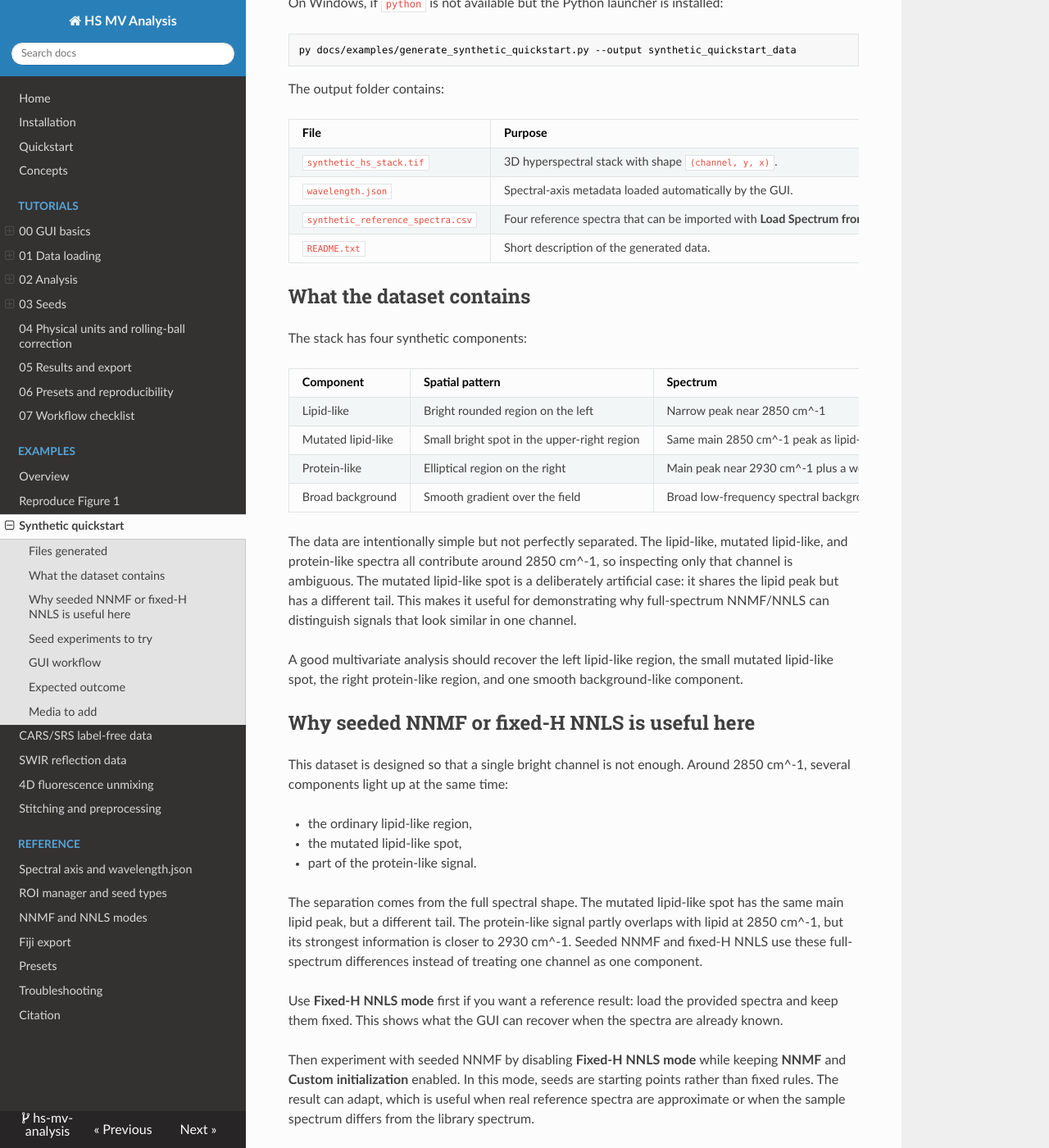
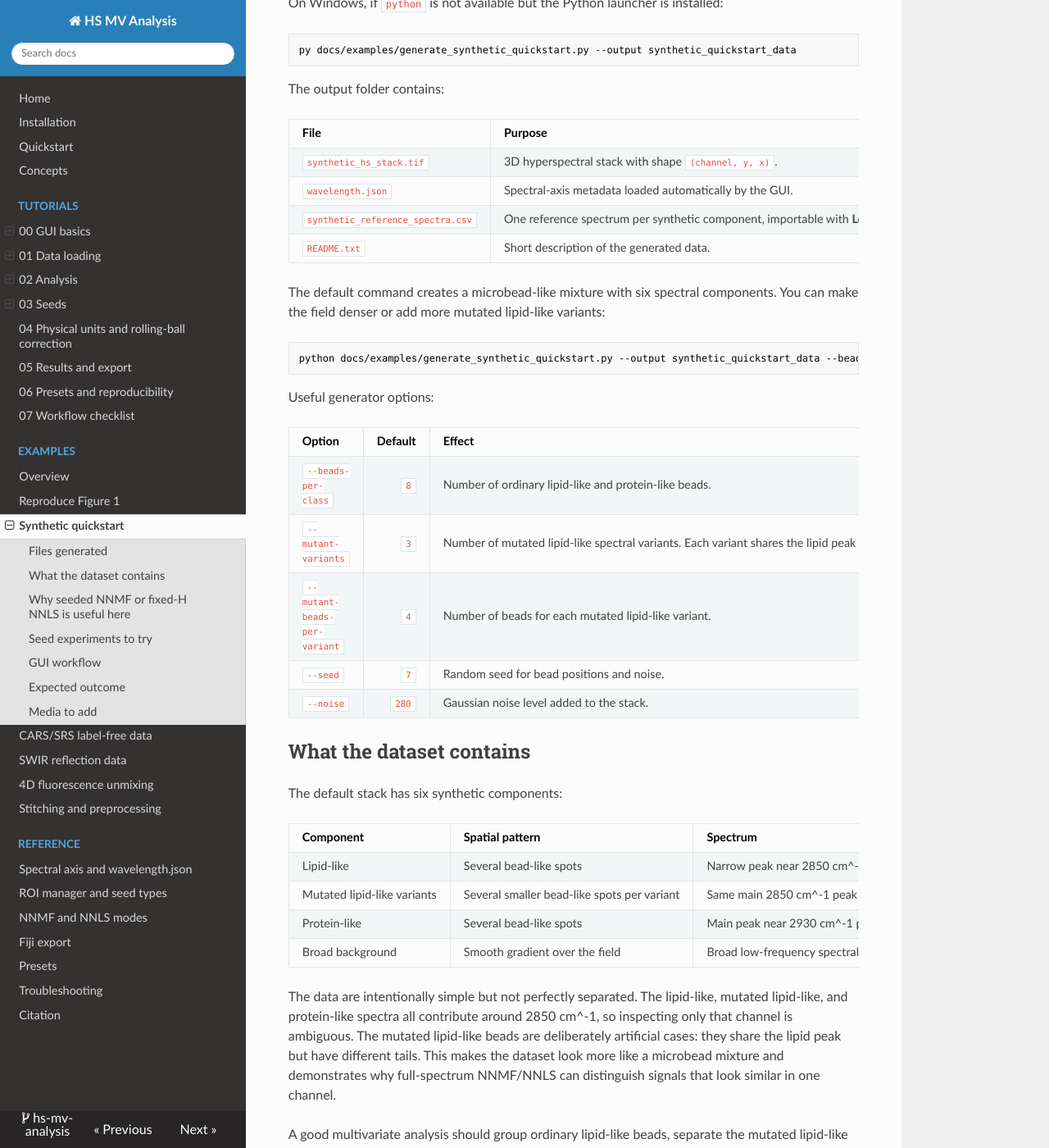
Before and after one commit to manuel-kunisch/hs_crs_analysis_gui, an MkDocs documentation site: the page built from docs/examples/synthetic_quickstart.md, in a window 1280 px wide and 1400 px high, scrolled down 544 px. Shown: the whole window at 82% size. Built offline with MkDocs 1.6.1, drawn with Linux system fonts in a browser that asks for light colours; nearby versions of some CDN libraries; some of the changed text lies outside the part shown.

Commit message:
🎉 Feature: Enhance synthetic dataset generation and documentation
- Introduced `bead_map` and `mutant_spectrum` functions for improved dataset generation.
- Updated `build_dataset` to utilize new functions, allowing for more flexible bead placement and mutant variant generation.
- Increased default dimensions of the dataset from 96x128 to 120x160.
- Enhanced README and documentation to reflect changes in dataset structure and generator options.
- Updated command-line arguments for better user control over dataset parameters.
- Clarified descriptions of synthetic components in the documentation.

````diff
--- a/docs/examples/synthetic_quickstart.md
+++ b/docs/examples/synthetic_quickstart.md
@@ -28,33 +28,49 @@ The output folder contains:
 |---|---|
 | `synthetic_hs_stack.tif` | 3D hyperspectral stack with shape `(channel, y, x)`. |
 | `wavelength.json` | Spectral-axis metadata loaded automatically by the GUI. |
-| `synthetic_reference_spectra.csv` | Four reference spectra that can be imported with **Load Spectrum from File**. |
+| `synthetic_reference_spectra.csv` | One reference spectrum per synthetic component, importable with **Load Spectrum from File**. |
 | `README.txt` | Short description of the generated data. |
+
+The default command creates a microbead-like mixture with six spectral components. You can make the field denser or add more mutated lipid-like variants:
+
+```bash
+python docs/examples/generate_synthetic_quickstart.py --output synthetic_quickstart_data --beads-per-class 14 --mutant-variants 5 --mutant-beads-per-variant 6
+```
+
+Useful generator options:
+
+| Option | Default | Effect |
+|---|---:|---|
+| `--beads-per-class` | `8` | Number of ordinary lipid-like and protein-like beads. |
+| `--mutant-variants` | `3` | Number of mutated lipid-like spectral variants. Each variant shares the lipid peak but has a different tail. |
+| `--mutant-beads-per-variant` | `4` | Number of beads for each mutated lipid-like variant. |
+| `--seed` | `7` | Random seed for bead positions and noise. |
+| `--noise` | `280` | Gaussian noise level added to the stack. |
 
 ## What the dataset contains
 
-The stack has four synthetic components:
+The default stack has six synthetic components:
 
 | Component | Spatial pattern | Spectrum |
 |---|---|---|
-| Lipid-like | Bright rounded region on the left | Narrow peak near 2850 cm^-1 |
-| Mutated lipid-like | Small bright spot in the upper-right region | Same main 2850 cm^-1 peak as lipid-like, but with a different high-wavenumber tail |
-| Protein-like | Elliptical region on the right | Main peak near 2930 cm^-1 plus a weaker overlapping peak near 2850 cm^-1 |
+| Lipid-like | Several bead-like spots | Narrow peak near 2850 cm^-1 |
+| Mutated lipid-like variants | Several smaller bead-like spots per variant | Same main 2850 cm^-1 peak as lipid-like, but variant-specific high-wavenumber tails |
+| Protein-like | Several bead-like spots | Main peak near 2930 cm^-1 plus a weaker overlapping peak near 2850 cm^-1 |
 | Broad background | Smooth gradient over the field | Broad low-frequency spectral background |
 
-The data are intentionally simple but not perfectly separated. The lipid-like, mutated lipid-like, and protein-like spectra all contribute around 2850 cm^-1, so inspecting only that channel is ambiguous. The mutated lipid-like spot is a deliberately artificial case: it shares the lipid peak but has a different tail. This makes it useful for demonstrating why full-spectrum NNMF/NNLS can distinguish signals that look similar in one channel.
+The data are intentionally simple but not perfectly separated. The lipid-like, mutated lipid-like, and protein-like spectra all contribute around 2850 cm^-1, so inspecting only that channel is ambiguous. The mutated lipid-like beads are deliberately artificial cases: they share the lipid peak but have different tails. This makes the dataset look more like a microbead mixture and demonstrates why full-spectrum NNMF/NNLS can distinguish signals that look similar in one channel.
 
-A good multivariate analysis should recover the left lipid-like region, the small mutated lipid-like spot, the right protein-like region, and one smooth background-like component.
+A good multivariate analysis should group ordinary lipid-like beads, separate the mutated lipid-like bead variants, recover protein-like beads, and keep the smooth background as its own component.
 
 ## Why seeded NNMF or fixed-H NNLS is useful here
 
 This dataset is designed so that a single bright channel is not enough. Around 2850 cm^-1, several components light up at the same time:
 
-- the ordinary lipid-like region,
-- the mutated lipid-like spot,
+- ordinary lipid-like beads,
+- mutated lipid-like beads,
 - part of the protein-like signal.
 
-The separation comes from the full spectral shape. The mutated lipid-like spot has the same main lipid peak, but a different tail. The protein-like signal partly overlaps with lipid at 2850 cm^-1, but its strongest information is closer to 2930 cm^-1. Seeded NNMF and fixed-H NNLS use these full-spectrum differences instead of treating one channel as one component.
+The separation comes from the full spectral shape. The mutated lipid-like variants have the same main lipid peak, but different tails. The protein-like signal partly overlaps with lipid at 2850 cm^-1, but its strongest information is closer to 2930 cm^-1. Seeded NNMF and fixed-H NNLS use these full-spectrum differences instead of treating one channel as one component.
 
 Use **Fixed-H NNLS mode** first if you want a reference result: load the provided spectra and keep them fixed. This shows what the GUI can recover when the spectra are already known.
 
@@ -65,8 +81,8 @@ Then experiment with seeded NNMF by disabling **Fixed-H NNLS mode** while keepin
 | Seed strategy | What to do | What it teaches |
 |---|---|---|
 | Reference spectra | Load `synthetic_reference_spectra.csv` with **Load Spectrum from File**. | Best controlled starting point; useful for checking the expected separation. |
-| Spatial ROIs | Draw ROIs on the left lipid-like blob, the small mutated lipid-like spot, the right protein-like blob, and a background region. | Shows how well ROI-derived mean spectra work when you choose representative regions. |
-| Gaussian models | Add resonance settings near 2850 cm^-1, 2930 cm^-1, and the mutated lipid tail region near 3010 cm^-1. | Shows how approximate peak knowledge can guide analysis without external spectra. |
+| Spatial ROIs | Draw ROIs on representative lipid-like beads, mutated lipid-like beads, protein-like beads, and a background region. | Shows how well ROI-derived mean spectra work when you choose representative regions. |
+| Gaussian models | Add resonance settings near 2850 cm^-1, 2930 cm^-1, and the mutated lipid tail region around 2985-3035 cm^-1. | Shows how approximate peak knowledge can guide analysis without external spectra. |
 | Mixed strategy | Use loaded spectra for known components, then draw or model only the uncertain component. | Mirrors real workflows where some components are known and others need exploration. |
 | No seeds / random NNMF | Disable **Custom initialization** and run NNMF. | Shows why unguided NNMF can be less stable when components overlap. |
 
@@ -77,20 +93,20 @@ The goal is not only to get one correct answer. Use this dataset to see how seed
 1. Start the GUI.
 2. In the **Single HS Image** tab, load `synthetic_hs_stack.tif`.
 3. Confirm that the spectral axis is loaded from `wavelength.json`.
-4. Set **Components** to `4`.
+4. Set **Components** to the number of reference spectra in the CSV. With the default generator settings, use `6`.
 5. Click **Load Spectrum from File** in the ROI Manager and select `synthetic_reference_spectra.csv`.
-6. Assign the loaded spectra to components 1, 2, 3, and 4 if prompted.
+6. Assign the loaded spectra to the matching component numbers if prompted.
 7. In the **Analysis** panel, select **NNMF**, keep **Custom initialization** enabled, and enable **Fixed-H NNLS mode** for the first reproducible test.
 8. Click **Run Analysis**.
 9. Inspect the result viewer:
-   - component 1 should map the left rounded region,
-   - component 2 should map the small mutated lipid-like spot,
-   - component 3 should map the right elliptical region,
-   - component 4 should look like a smooth background.
+   - lipid-like components should map bead-like spots with the ordinary lipid spectrum,
+   - mutated lipid-like components should map smaller bead-like spots with different tails,
+   - the protein-like component should map beads with stronger 2930 cm^-1 signal,
+   - the background component should look like a smooth gradient.
 
 For a more exploratory test, disable **Fixed-H NNLS mode** and run seeded NNMF with the same spectra. The H spectra may adapt slightly because seeded NNMF treats seeds as starting points rather than fixed spectra.
 
-To demonstrate the point of the synthetic data, compare the raw channel around 2850 cm^-1 with the NNMF/NNLS component maps. The raw channel lights up multiple regions at once, while the multivariate result separates the ordinary lipid-like region from the mutated lipid-like spot by using the different spectral tail.
+To demonstrate the point of the synthetic data, compare the raw channel around 2850 cm^-1 with the NNMF/NNLS component maps. The raw channel lights up many beads at once, while the multivariate result separates ordinary lipid-like beads, mutated lipid-like variants, and protein-like beads by using the whole spectral shape.
 
 ## Expected outcome
 
@@ -98,13 +114,13 @@ To demonstrate the point of the synthetic data, compare the raw channel around 2
 |---|---|
 | TIFF loading | First channel appears in the raw image viewer. |
 | Spectral axis | The x-axis uses Raman-shift values from `wavelength.json`. |
-| Spectrum import | Four dummy ROI rows appear after loading the CSV. |
+| Spectrum import | One dummy ROI row appears for each reference spectrum in the CSV. |
 | Fixed-H NNLS | H spectra stay equal to the imported references. |
 | Seeded NNMF | Maps remain similar, but H spectra may adapt. |
-| Overlap demonstration | The 2850 cm^-1 channel is ambiguous, but the separated component maps distinguish ordinary lipid-like signal, mutated lipid-like signal, and protein-like signal. |
+| Overlap demonstration | The 2850 cm^-1 channel is ambiguous, but the separated component maps distinguish ordinary lipid-like beads, mutated lipid-like variants, and protein-like beads. |
 | Export | **Save H as CSV** and **Export Composite** should both produce usable files. |
 
-The overlap near 2850 cm^-1 is deliberate. It makes the example useful for teaching why the GUI uses full-spectrum fitting instead of assigning components from one bright channel. The mutated lipid-like spot is especially useful for screenshots because it is small, bright, and spectrally similar enough to the ordinary lipid-like region that a single-channel view cannot explain it cleanly.
+The overlap near 2850 cm^-1 is deliberate. It makes the example useful for teaching why the GUI uses full-spectrum fitting instead of assigning components from one bright channel. The mutated lipid-like bead variants are especially useful for screenshots because they are bright and spectrally similar enough to ordinary lipid-like beads that a single-channel view cannot explain them cleanly.
 
 ## Media to add
 
@@ -115,5 +131,5 @@ This is a good first GIF target because it is deterministic and does not require
 3. load the reference spectra,
 4. show the ambiguous 2850 cm^-1 raw channel,
 5. run fixed-H NNLS or seeded NNMF,
-6. show that the ordinary lipid-like region and mutated lipid-like spot are separated,
+6. show that ordinary lipid-like beads and mutated lipid-like variants are separated,
 7. export the composite and H spectra.
````
Also changed, not shown: docs/examples/generate_synthetic_quickstart.py (+116 -27 lines).
